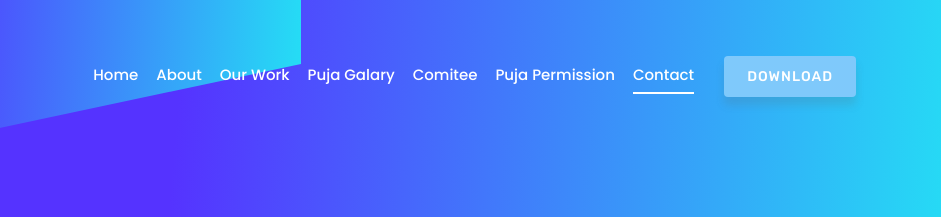
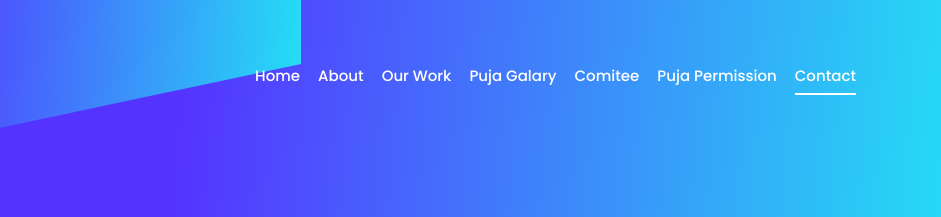
Before and after one commit to biplabdari2020/raghunathsamity, a plain HTML site: page HRS/index.html in a window 1280 px wide. Shown: the top 217 px of the page, 339-1280 px from the left. Drawn offline with Linux system fonts and the light colour scheme; files whose address does not match are found by name.

Commit message:
Update index.html

```diff
--- a/HRS/index.html
+++ b/HRS/index.html
@@ -63,9 +63,7 @@
               <li class="nav-item">
                 <a class="nav-link page-scroll" href="#contact">Contact</a>
               </li>
-              <li class="nav-item">
-                <a class="btn btn-singin" href="#">Download</a>
-              </li>
+
             </ul>
           </div>
         </div>
```
